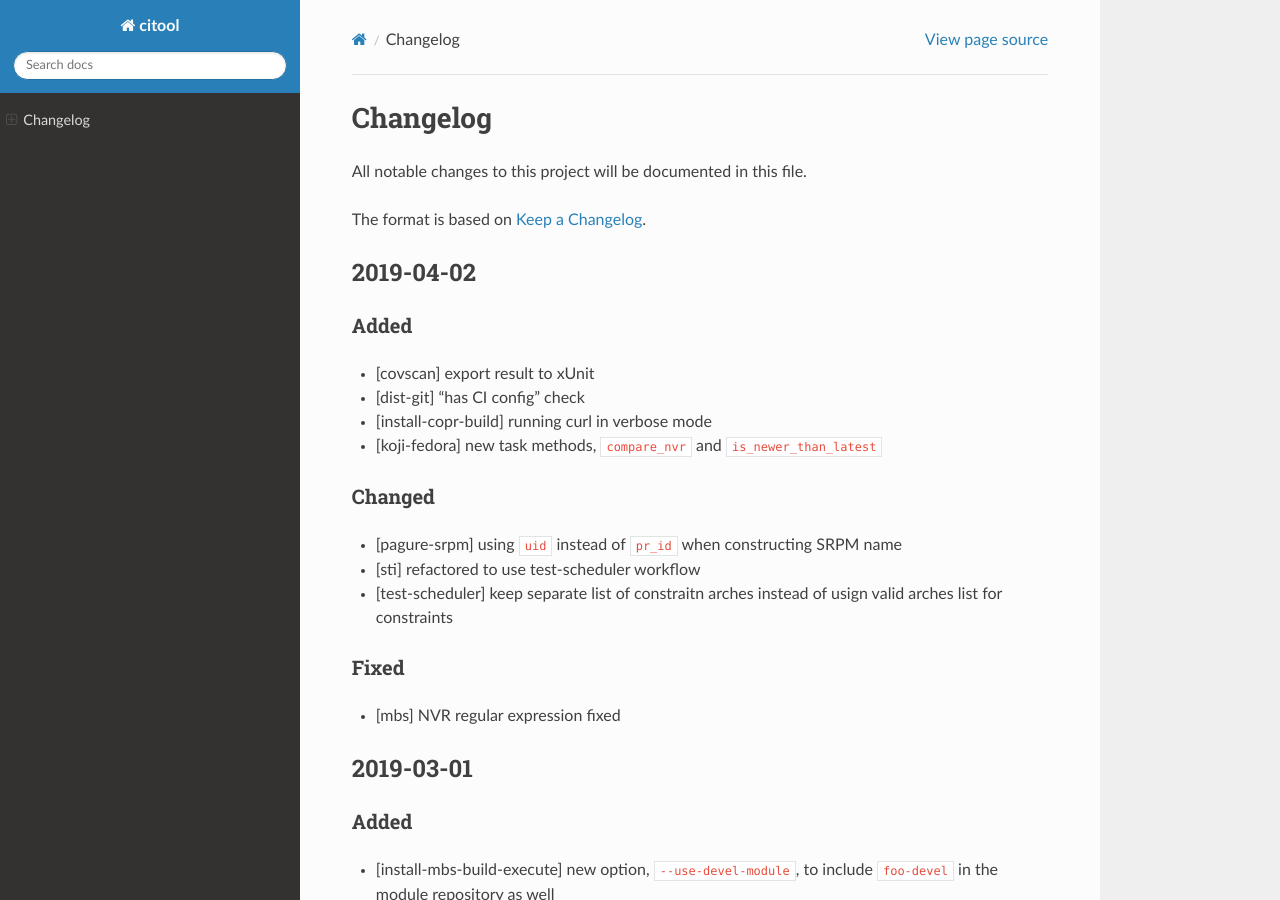
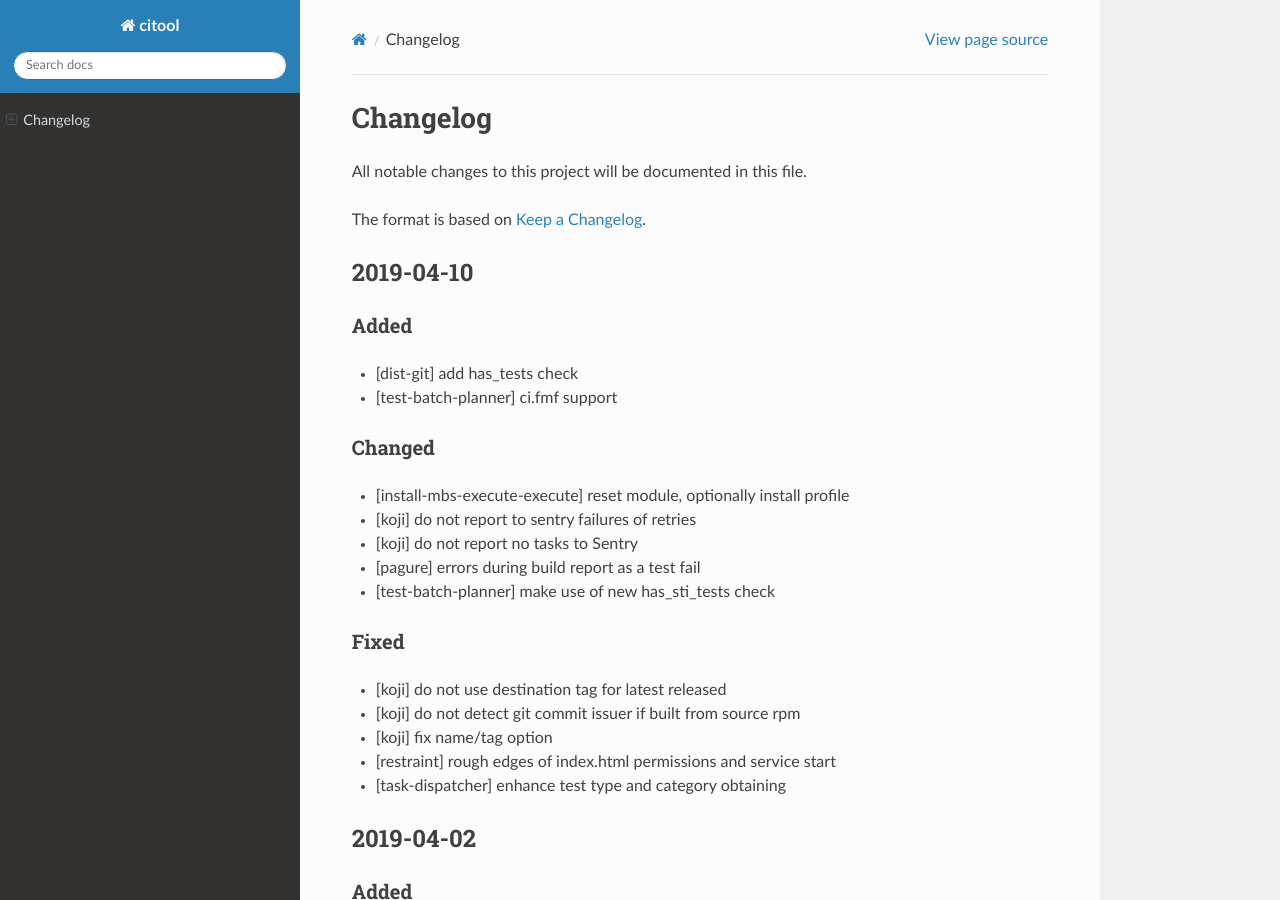
Before and after one commit to guy9050/gluetool, a Sphinx documentation site: the page built from docs/source/CHANGELOG.rst, in a window 1280 px wide and 900 px high. Built offline with Sphinx 7.4.7 and the Read the Docs theme 2.0.0, drawn with Linux system fonts in a browser that asks for light colours.

Commit message:
Changelog update for 2019-04-10 release

```diff
--- a/docs/source/CHANGELOG.rst
+++ b/docs/source/CHANGELOG.rst
@@ -4,6 +4,34 @@ Changelog
 All notable changes to this project will be documented in this file.
 
 The format is based on `Keep a Changelog <https://keepachangelog.com/en/1.0.0/>`_.
+
+2019-04-10
+----------
+
+Added
+~~~~~
+
+- [dist-git] add has_tests check
+- [test-batch-planner] ci.fmf support
+
+Changed
+~~~~~~~
+
+- [install-mbs-execute-execute] reset module, optionally install profile
+- [koji] do not report to sentry failures of retries
+- [koji] do not report no tasks to Sentry
+- [pagure] errors during build report as a test fail
+- [test-batch-planner] make use of new has_sti_tests check
+
+Fixed
+~~~~~
+
+- [koji] do not use destination tag for latest released
+- [koji] do not detect git commit issuer if built from source rpm
+- [koji] fix name/tag option
+- [restraint] rough edges of index.html permissions and service start
+- [task-dispatcher] enhance test type and category obtaining
+
 
 2019-04-02
 ----------
```
